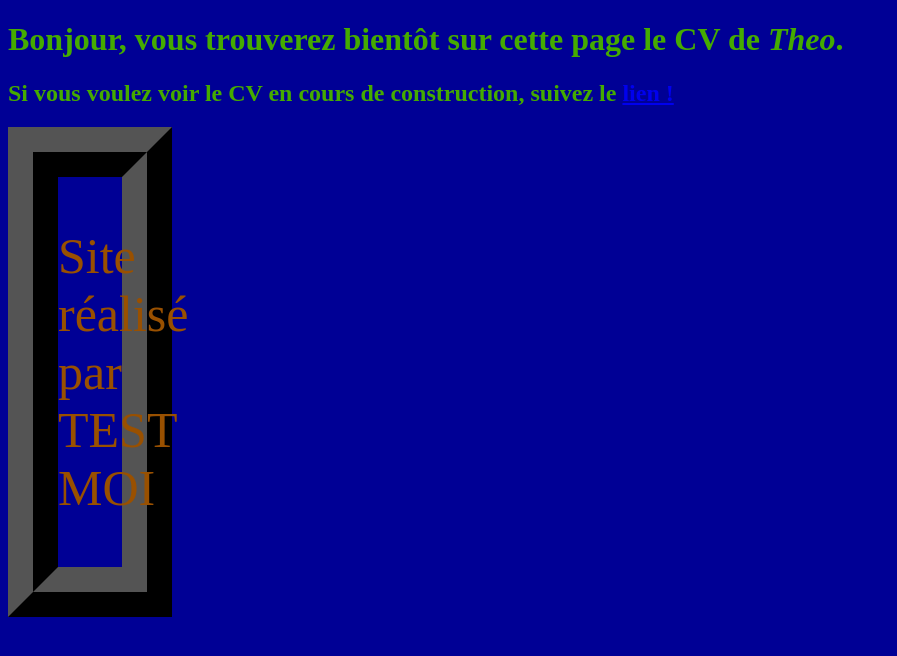
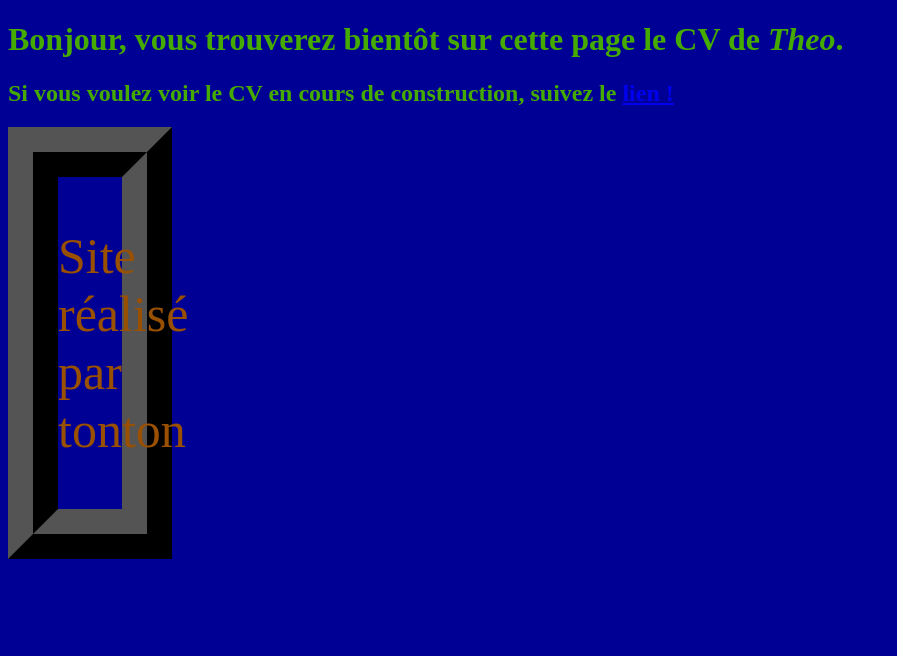
Before and after one commit to theogangster/monCV, a plain HTML site: page index.html in a window 1280 px wide. Shown: the whole page, without its empty margins (0-897 px from the left). Drawn offline with Linux system fonts and the light colour scheme.

Commit message:
dev footer

```diff
--- a/index.html
+++ b/index.html
@@ -13,7 +13,7 @@
         </main>
 
         <footer>
-            <p>Site réalisé par TEST MOI</p>
+            <p>Site réalisé par tonton</p>
         </footer>
     </body>
 </html>
```
